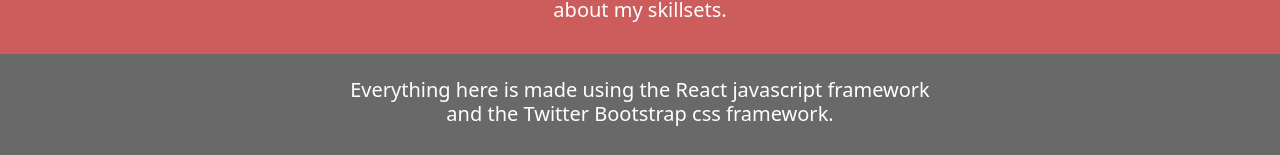
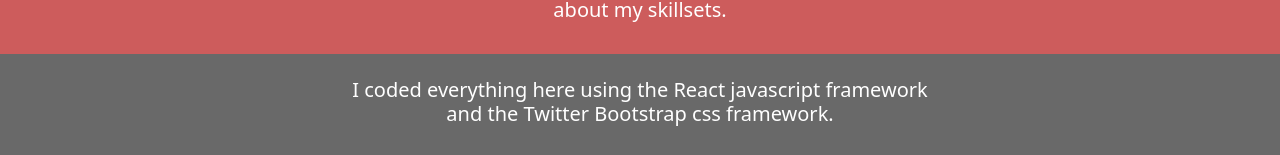
Before and after one commit to zherenlee/Resume, a React (Create React App) app in the folder resume-app/: page / in a window 1280 px wide. Shown: the part 724-879 px from the top of the page. Built offline with nearby package versions, Linux system fonts and the light colour scheme.

Commit message:
2nd update

```diff
--- a/resume-app/src/components/computer.jsx
+++ b/resume-app/src/components/computer.jsx
@@ -8,7 +8,7 @@
         <div
           style={{
             backgroundColor: "#9370DB",
-            height: "52vh",
+            height: "54vh",
             color: "white",
           }}
         >
@@ -72,7 +72,7 @@
         <div
           style={{
             backgroundColor: "#FAF0E6",
-            height: "41vh",
+            height: "39vh",
             color: "black",
           }}
         >
--- a/resume-app/src/components/introduction.jsx
+++ b/resume-app/src/components/introduction.jsx
@@ -19,7 +19,7 @@
             <div></div>
             <h1 style={{ fontSize: "10.5vh" }}>
               Hello, I am <br />
-              Zhe Ren
+              Zhe&nbsp;Ren
             </h1>
             <h5>
               I am a student at the Nanyang Technological University in
@@ -51,7 +51,7 @@
             className="row col-6 offset-3 text-center"
           >
             <h5>
-              Everything here is made using the React javascript framework and
+              I coded everything here using the React javascript framework and
               the Twitter Bootstrap css framework.
             </h5>
             <br />
```
